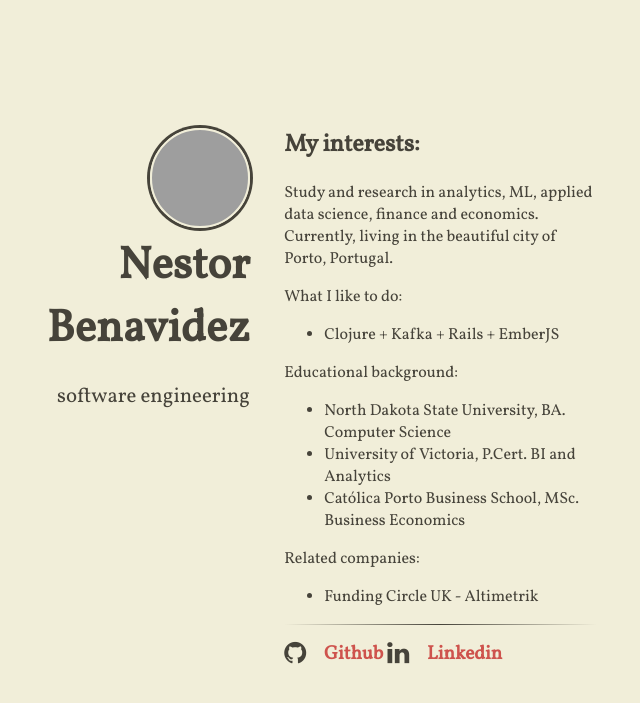
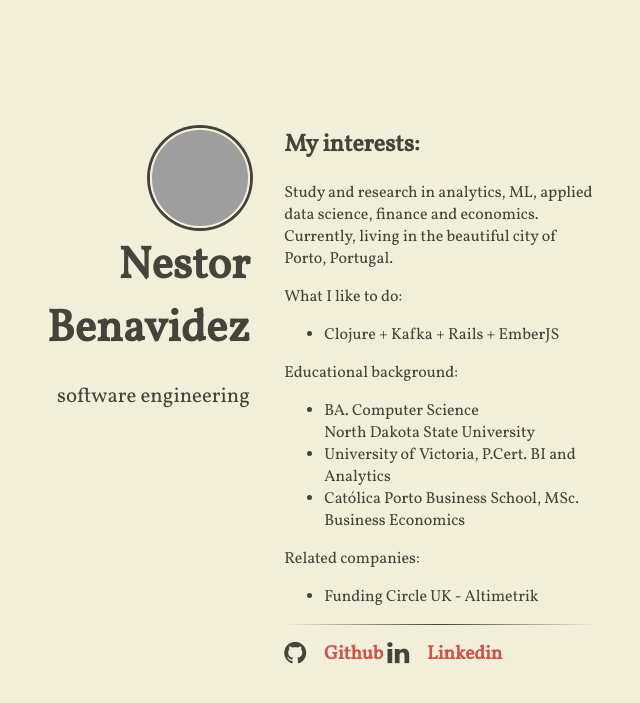
Before and after one commit to nestorbenavidez/shortkingstories.github.io, a Jekyll site: the page built from index.html, in a window 1280 px wide, cut to the strip 0-703 px from the top of the page. Shown: the whole strip, without its empty margins (383-1023 px from the left). Built offline with Jekyll 4.4.1, drawn with Linux system fonts in a browser that asks for light colours; nearby versions of some CDN libraries; grey boxes are pictures that could not be loaded.

Commit message:
Update content.html

```diff
--- a/_includes/content.html
+++ b/_includes/content.html
@@ -9,7 +9,10 @@
 
 <p>Educational background:</p>
 <ul>
-  <li>North Dakota State University, BA. Computer Science</li>
+  <li>
+    BA. Computer Science <br/>
+    North Dakota State University
+  </li>
   <li>University of Victoria, P.Cert. BI and Analytics</li>
   <li>Católica Porto Business School, MSc. Business Economics </li>
 </ul>
```
